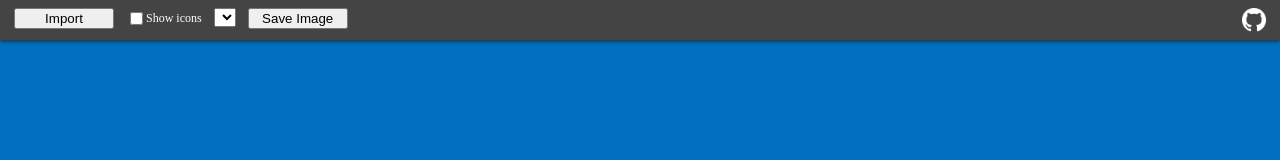
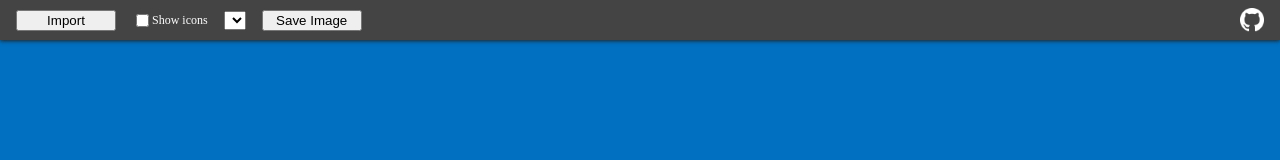
Before and after one commit to migiyubi/printorio, a website built with webpack: page src/html/index.html in a window 1280 px wide. Built offline with nearby package versions, Linux system fonts and the light colour scheme; no server answers; files whose address does not match are found by name.

Commit message:
Improve UI look

```diff
--- a/src/css/main.css
+++ b/src/css/main.css
@@ -14,13 +14,14 @@ canvas {
 .container {
   padding: 4px 8px;
   display: flex;
+  align-items: center;
   flex-wrap: wrap;
   background-color: #444444;
   box-shadow: 0 1px 4px #222222;
 }
 
 .container > div {
-  margin: 4px 6px;
+  margin: 4px 8px;
 }
 
 .container > div:last-child {
```
